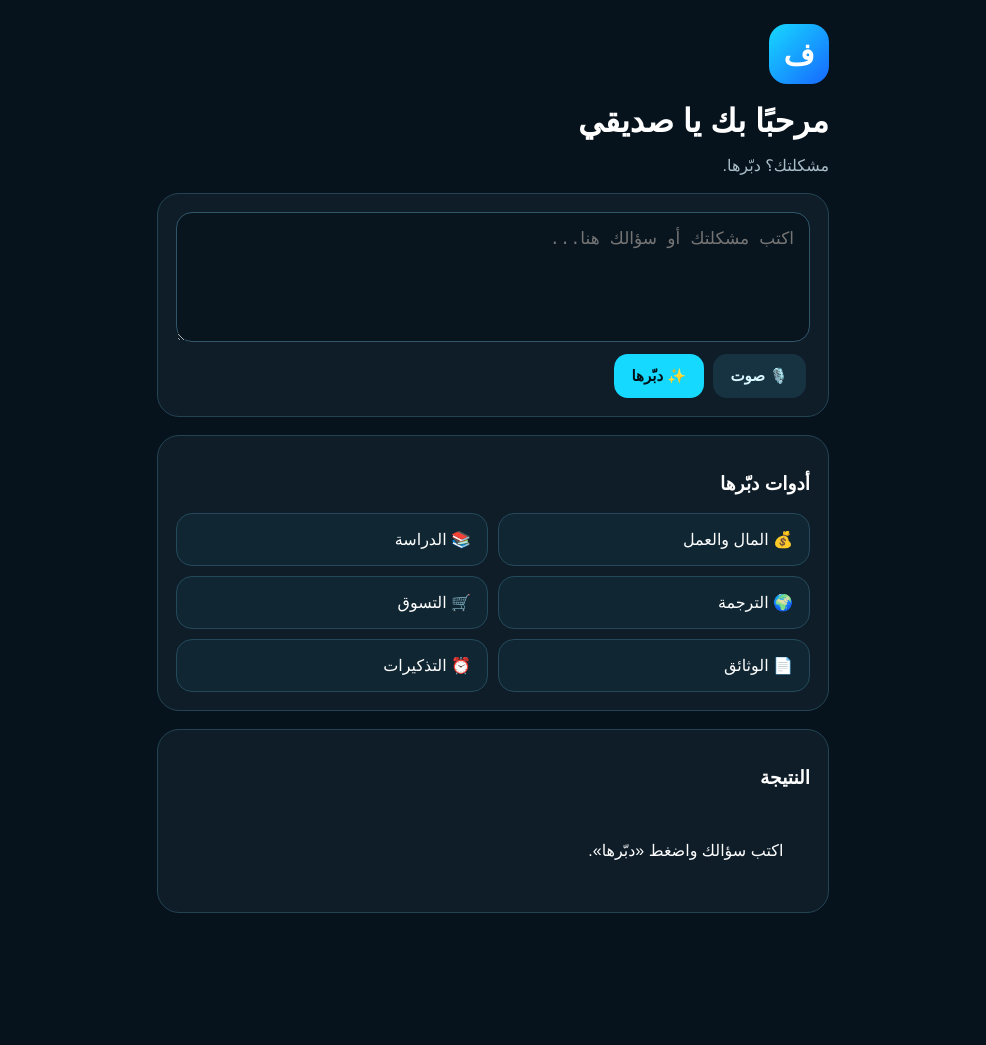
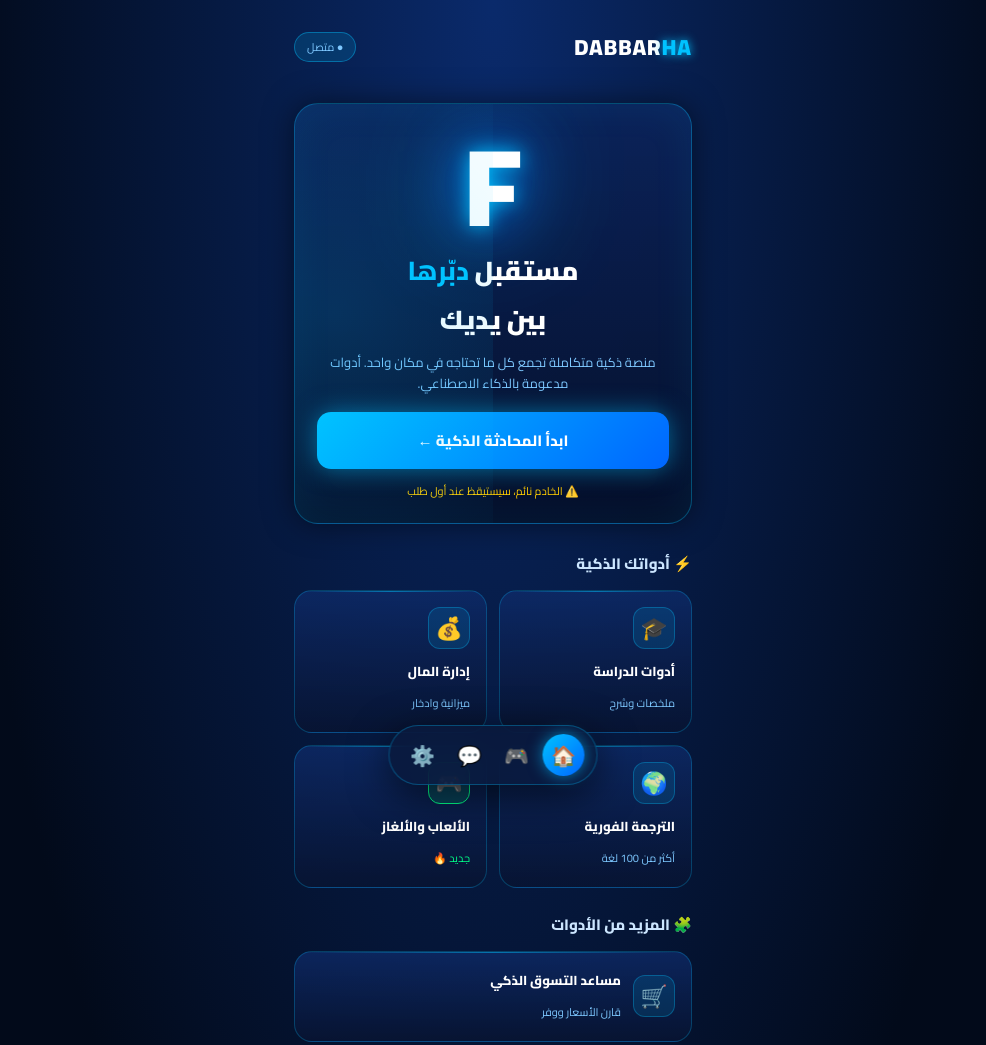
Before and after one commit to dabbarha-backend/dabbarha-android, a website: page www/index.html in a window 1280 px wide. Shown: the top 1045 px of the page, without its empty margins (147-1133 px from the left). Before the commit the page ends 937 px from the top, so only its background shows below. Drawn offline with Linux system fonts and the light colour scheme; no server answers.

Commit message:
Refactor index.html with new styles and structure

```diff
--- a/www/index.html
+++ b/www/index.html
@@ -3,281 +3,92 @@
 <head>
 <meta charset="UTF-8">
 <meta name="viewport" content="width=device-width, initial-scale=1.0">
-  <title>دبّرها</title>
-
+<title>دبّرها - Dabbarha</title>
+<script src="config.js"></script>
 <style>
-    * {
-      box-sizing: border-box;
-    }
-
-    body {
-      margin: 0;
-      min-height: 100vh;
-      font-family: Arial, sans-serif;
-      background: #07131c;
-      color: white;
-    }
-
-    main {
-      max-width: 720px;
-      margin: auto;
-      padding: 24px;
-    }
-
-    .logo {
-      width: 60px;
-      height: 60px;
-      border-radius: 18px;
-      display: grid;
-      place-items: center;
-      background: linear-gradient(135deg, #16d9ff, #1768ff);
-      font-size: 30px;
-      font-weight: bold;
-    }
-
-    h1 {
-      margin: 18px 0 6px;
-      font-size: 32px;
-    }
-
-    p {
-      color: #a9bdc9;
-    }
-
-    .card {
-      background: rgba(16, 31, 43, 0.85);
-      border: 1px solid #244454;
-      border-radius: 22px;
-      padding: 18px;
-      margin-top: 18px;
-    }
-
-    textarea {
-      width: 100%;
-      min-height: 130px;
-      background: #08151e;
-      color: white;
-      border: 1px solid #31566a;
-      border-radius: 16px;
-      padding: 15px;
-      font-size: 17px;
-      resize: vertical;
-    }
-
-    button {
-      border: 0;
-      border-radius: 14px;
-      padding: 13px 18px;
-      margin: 8px 4px 0 0;
-      background: #16d9ff;
-      color: #001018;
-      font-weight: bold;
-      font-size: 15px;
-    }
-
-    button.secondary {
-      background: #173341;
-      color: #d9f7ff;
-    }
-
-    .tools {
-      display: grid;
-      grid-template-columns: repeat(2, 1fr);
-      gap: 10px;
-    }
-
-    .tool {
-      padding: 16px;
-      border-radius: 16px;
-      background: #102733;
-      border: 1px solid #25495a;
-      cursor: pointer;
-    }
-
-    .answer {
-      white-space: pre-wrap;
-      line-height: 1.8;
-    }
-
-    @media (max-width: 520px) {
-      main {
-        padding: 16px;
-      }
-
-      h1 {
-        font-size: 28px;
-      }
-    }
+@import url('https://fonts.googleapis.com/css2?family=Cairo:wght@400;600;800;900&display=swap');
+*{font-family:'Cairo',sans-serif;box-sizing:border-box;margin:0;padding:0}
+body{background:#020a1a;color:#fff;min-height:100vh;overflow-x:hidden;background-image:radial-gradient(ellipse at 50% 0%, #0a2a6b 0%, #020a1a 60%);}
+.container{max-width:430px;margin:0 auto;padding:16px 16px 100px}
+.header{display:flex;justify-content:space-between;align-items:center;padding:10px 0}
+.logo{font-weight:900;font-size:22px;letter-spacing:1px}
+.logo span{color:#00c3ff;text-shadow:0 0 10px #00c3ff}
+.badge{background:rgba(0,195,255,0.15);border:1px solid rgba(0,195,255,0.4);color:#7ec8ff;padding:4px 12px;border-radius:20px;font-size:11px}
+.hero{margin:25px 0;background:linear-gradient(180deg,rgba(12,35,90,0.9),rgba(5,15,40,0.95));border:1px solid rgba(0,195,255,0.35);border-radius:24px;padding:22px;position:relative;overflow:hidden;box-shadow:0 0 30px rgba(0,0,0,0.5), inset 0 0 40px rgba(0,195,255,0.08)}
+.hero::before{content:'';position:absolute;top:-50%;left:-30%;width:80%;height:200%;background:radial-gradient(circle, rgba(0,195,255,0.15) 0%, transparent 70%);pointer-events:none}
+.bigF{font-size:110px;font-weight:900;line-height:1;text-align:center;color:#fff;text-shadow:0 0 20px #00c3ff, 0 0 60px #0066ff, 0 0 100px #00c3ff; margin:5px 0}
+.hero h1{font-size:26px;font-weight:900;text-align:center;margin-top:5px}
+.hero h1 b{color:#00c3ff}
+.hero p{text-align:center;color:#7ec8ff;font-size:13px;margin-top:8px;line-height:1.6}
+.startBtn{width:100%;background:linear-gradient(135deg,#00c3ff,#0066ff);border:none;padding:14px;border-radius:14px;color:#fff;font-weight:800;font-size:15px;margin-top:18px;box-shadow:0 0 25px rgba(0,195,255,0.5);cursor:pointer}
+.sectionTitle{font-size:15px;font-weight:800;margin:22px 0 12px;color:#cce6ff}
+.toolsGrid{display:grid;grid-template-columns:1fr 1fr;gap:12px}
+.tool{background:linear-gradient(180deg,rgba(15,45,110,0.7),rgba(8,20,50,0.9));border:1px solid rgba(0,195,255,0.25);border-radius:18px;padding:16px;cursor:pointer;transition:0.25s;position:relative;overflow:hidden;text-decoration:none;color:#fff;display:block}
+.tool:active{transform:scale(0.97)}
+.toolIcon{width:42px;height:42px;border-radius:12px;display:flex;align-items:center;justify-content:center;font-size:22px;margin-bottom:10px;background:rgba(0,195,255,0.12);border:1px solid rgba(0,195,255,0.3)}
+.tool h3{font-size:13px;font-weight:700;margin-bottom:3px}
+.tool small{font-size:11px;color:#7ec8ff}
+.tool::after{content:'';position:absolute;top:0;left:0;right:0;height:1px;background:linear-gradient(90deg,transparent,#00c3ff,transparent);opacity:0.5}
+.full{grid-column:1/ -1; display:flex; align-items:center; gap:12px}
+.full .toolIcon{margin:0}
+.bottomNav{position:fixed;bottom:15px;left:50%;transform:translateX(-50%);background:rgba(10,25,60,0.85);backdrop-filter:blur(20px);border:1px solid rgba(0,195,255,0.3);border-radius:30px;display:flex;gap:5px;padding:8px 12px;box-shadow:0 10px 40px rgba(0,0,0,0.6)}
+.navItem{width:42px;height:42px;border-radius:50%;display:flex;align-items:center;justify-content:center;font-size:20px;text-decoration:none;transition:0.3s}
+.navItem.active{background:linear-gradient(135deg,#00c3ff,#0066ff);box-shadow:0 0 15px rgba(0,195,255,0.6)}
+.status{font-size:11px;text-align:center;margin-top:12px;color:#00ff88}
 </style>
 </head>
-
 <body>
-
-<main>
-
-  <div class="logo">ف</div>
-
-  <h1>مرحبًا بك يا صديقي</h1>
-  <p>مشكلتك؟ دبّرها.</p>
-
-  <section class="card">
-
-    <textarea
-      id="msg"
-      placeholder="اكتب مشكلتك أو سؤالك هنا..."
-    ></textarea>
-
-    <div>
-      <button id="voice" class="secondary">🎙️ صوت</button>
-      <button id="send">✨ دبّرها</button>
+<div class="container">
+<div class="header">
+<div class="logo">DABBAR<span>HA</span></div>
+<div class="badge">● متصل</div>
 </div>
 
-  </section>
-
-  <section class="card">
-
-    <h3>أدوات دبّرها</h3>
-
-    <div class="tools">
-
-      <div class="tool" data-t="المال والعمل">
-        💰 المال والعمل
+<div class="hero">
+<div class="bigF">F</div>
+<h1>مستقبل <b>دبّرها</b><br>بين يديك</h1>
+<p>منصة ذكية متكاملة تجمع كل ما تحتاجه في مكان واحد. أدوات مدعومة بالذكاء الاصطناعي.</p>
+<button class="startBtn" onclick="startChat()">ابدأ المحادثة الذكية ←</button>
+<div class="status" id="status">جاري فحص الاتصال...</div>
 </div>
 
-      <div class="tool" data-t="الدراسة">
-        📚 الدراسة
+<div class="sectionTitle">⚡ أدواتك الذكية</div>
+<div class="toolsGrid">
+<a class="tool" href="#" onclick="comingSoon('الدراسة')"><div class="toolIcon">🎓</div><h3>أدوات الدراسة</h3><small>ملخصات وشرح</small></a>
+<a class="tool" href="#" onclick="comingSoon('المال')"><div class="toolIcon">💰</div><h3>إدارة المال</h3><small>ميزانية وادخار</small></a>
+<a class="tool" href="#" onclick="comingSoon('الترجمة')"><div class="toolIcon">🌍</div><h3>الترجمة الفورية</h3><small>أكثر من 100 لغة</small></a>
+<a class="tool" href="games.html"><div class="toolIcon" style="background:rgba(0,255,136,0.15);border-color:#00ff88">🎮</div><h3>الألعاب والألغاز</h3><small style="color:#00ff88">جديد 🔥</small></a>
 </div>
 
-      <div class="tool" data-t="الترجمة">
-        🌍 الترجمة
+<div class="sectionTitle">🧩 المزيد من الأدوات</div>
+<div class="toolsGrid">
+<a class="tool full" href="#" onclick="comingSoon('التسوق')"><div class="toolIcon">🛒</div><div><h3>مساعد التسوق الذكي</h3><small>قارن الأسعار ووفر</small></div></a>
+<a class="tool full" href="#" onclick="comingSoon('الرياضة')"><div class="toolIcon">💪</div><div><h3>مدرب اللياقة</h3><small>خطط تمارين مخصصة</small></div></a>
+<a class="tool full" href="#" onclick="comingSoon('الطهي')"><div class="toolIcon">🍳</div><div><h3>مساعد الطهي</h3><small>وصفات حسب مكوناتك</small></div></a>
+<a class="tool full" href="#" onclick="comingSoon('المحادثة الصوتية')"><div class="toolIcon">🎙️</div><div><h3>المحادثة الصوتية</h3><small>تحدث مع AI</small></div></a>
+<a class="tool full" href="#" onclick="comingSoon('تحليل الصور')"><div class="toolIcon">🖼️</div><div><h3>تحليل الصور</h3><small>افهم أي صورة</small></div></a>
 </div>
 
-      <div class="tool" data-t="التسوق">
-        🛒 التسوق
+<div class="sectionTitle">📌 أدواتي</div>
+<div class="toolsGrid">
+<a class="tool full" href="#"><div class="toolIcon">📋</div><div><h3>الخطط المحفوظة</h3><small>0 خطة</small></div></a>
+<a class="tool full" href="#"><div class="toolIcon">⏰</div><div><h3>التذكيرات</h3><small>لا يوجد تذكيرات</small></div></a>
+</div>
 </div>
 
-      <div class="tool" data-t="الوثائق">
-        📄 الوثائق
+<div class="bottomNav">
+<a class="navItem active" href="index.html">🏠</a>
+<a class="navItem" href="games.html">🎮</a>
+<a class="navItem" href="#" onclick="comingSoon('المحادثة')">💬</a>
+<a class="navItem" href="#" onclick="comingSoon('الإعدادات')">⚙️</a>
 </div>
 
-      <div class="tool" data-t="التذكيرات">
-        ⏰ التذكيرات
-      </div>
-
-    </div>
-
-  </section>
-
-  <section class="card">
-
-    <h3>النتيجة</h3>
-
-    <div id="answer" class="answer">
-      اكتب سؤالك واضغط «دبّرها».
-    </div>
-
-  </section>
-
-</main>
-
 <script>
-
-const msg = document.getElementById("msg");
-const answer = document.getElementById("answer");
-
-document.querySelectorAll(".tool").forEach(tool => {
-
-  tool.onclick = () => {
-    msg.value = "ساعدني في " + tool.dataset.t;
-    msg.focus();
-  };
-
-});
-
-document.getElementById("send").onclick = async () => {
-
-  const text = msg.value.trim();
-
-  if (!text) {
-    answer.textContent = "اكتب سؤالك أولاً.";
-    return;
-  }
-
-  answer.textContent = "جاري التفكير...";
-
-  try {
-
-    const response = await fetch("/api/chat", {
-
-      method: "POST",
-
-      headers: {
-        "Content-Type": "application/json"
-      },
-
-      body: JSON.stringify({
-        message: text
-      })
-
-    });
-
-    const data = await response.json();
-
-    answer.textContent =
-      data.reply ||
-      data.error ||
-      "حدث خطأ.";
-
-    if ("speechSynthesis" in window) {
-
-      const speech =
-        new SpeechSynthesisUtterance(answer.textContent);
-
-      speech.lang = "ar-SA";
-
-      speechSynthesis.speak(speech);
-
-    }
-
-  } catch (error) {
-
-    answer.textContent =
-      "تعذر الاتصال بالخادم. تأكد من ربط التطبيق بالـ Backend.";
-
-  }
-
-};
-
-document.getElementById("voice").onclick = () => {
-
-  const Recognition =
-    window.SpeechRecognition ||
-    window.webkitSpeechRecognition;
-
-  if (!Recognition) {
-
-    answer.textContent =
-      "الإملاء الصوتي غير مدعوم في هذا الجهاز.";
-
-    return;
-  }
-
-  const recognition = new Recognition();
-
-  recognition.lang = "ar-SA";
-
-  recognition.onresult = event => {
-
-    msg.value =
-      event.results[0][0].transcript;
-
-  };
-
-  recognition.start();
-
-};
-
+const BACKEND = (window.DABBARHA_CONFIG && window.DABBARHA_CONFIG.BACKEND_URL) || "https://dabbarha-backend.onrender.com";
+async function check(){try{let r=await fetch(BACKEND+"/health");if(r.ok){document.getElementById('status').textContent="✅ متصل بالخادم";}else throw 0}catch{document.getElementById('status').textContent="⚠️ الخادم نائم، سيستيقظ عند أول طلب";document.getElementById('status').style.color="#ffcc00"}}
+function startChat(){if(BACKEND.includes("onrender.com")){alert("🤖 المساعد الذكي: قريباً حنربطو مع الذكاء الاصطناعي! هسي جرب الألعاب");location.href="games.html"}else{location.href=BACKEND}}
+function comingSoon(n){alert(`🚧 ${n} - قادم قريباً في التحديث الجاي!`)}
+check();
 </script>
-
 </body>
 </html>
```
Lines whose indentation alone changed are shown as unchanged.
